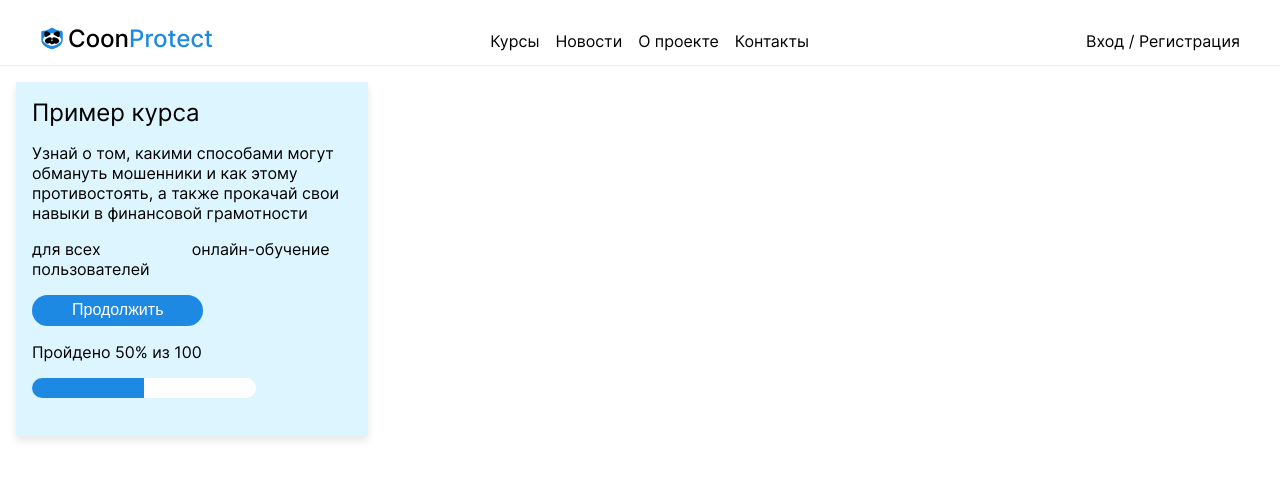
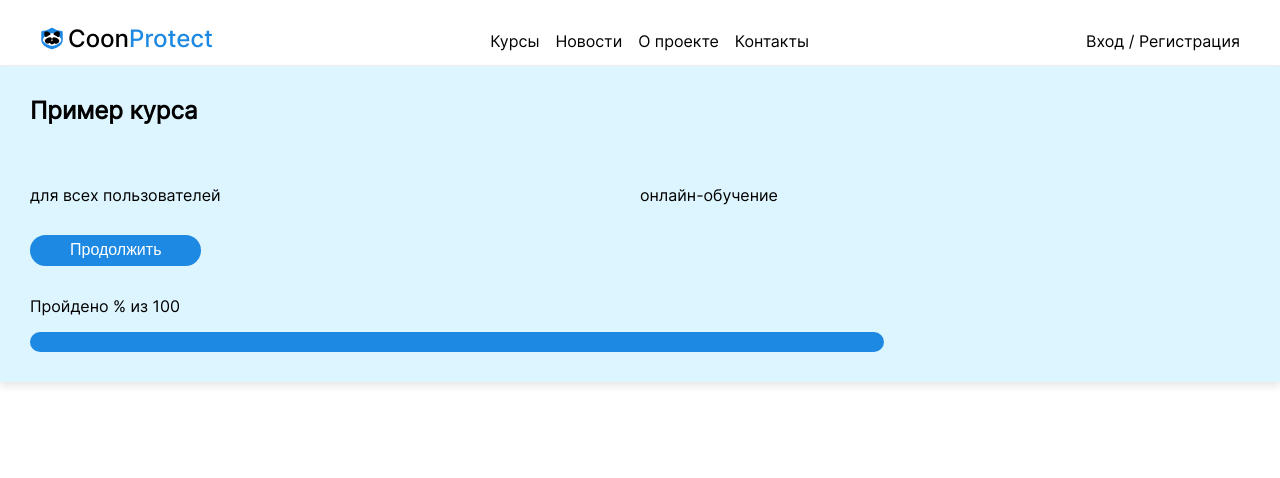
Before and after one commit to Alis2417/CoonProtect, a React (Create React App) app in the folder frontend/coonproject/: page /courses in a window 1280 px wide. Shown: the top 478 px of the page. Built offline with nearby package versions, Linux system fonts and the light colour scheme.

Commit message:
Изменена верстка карточки, добавлены пропы.

```diff
--- a/frontend/coonproject/src/pages/courses/components/course-card.css
+++ b/frontend/coonproject/src/pages/courses/components/course-card.css
@@ -1,11 +1,33 @@
 .course-card {
-    padding: 16px;
-    margin: 16px;
+    padding: 30px;
     box-shadow: 0 4px 8px rgba(0, 0, 0, 0.1);
-    width: 20rem;
-    height: 20.1rem;
-    background-color: #f2f2f2;
+    background-color: #DCF5FE;
+    display: flex;
+    flex-direction: column;
 }
+
+.course-card__template {
+    min-height: 20rem;
+    align-items: center;
+    justify-content: center;
+    cursor: pointer;
+    transition: background-color 100ms ease-in-out;
+}
+.course-card__template:hover {
+    background-color: #c9e7fc;
+}
+.course-card__template span {
+    font-size: 20px;
+    line-height: 24px;
+}
+
+.course-card__wrapper {
+    display: flex;
+    flex-direction: column;
+    justify-content: space-between;
+    flex-grow: 1;
+}
+
 .course-card--inProgress {
     background-color: #DCF5FE;
 }
@@ -15,21 +37,25 @@
 
 .course-card__header {
     font-size: 1.5em;
-    margin-bottom: 8px;
+    font-weight: bold;
 }
 
 .course-card__content {
-    margin: 1rem 0;
-    height: 5rem;
+    margin-top: 30px;
 }
 
 .course-card__type-education {
     display: flex;
     flex-direction: row;
+    justify-content: space-between;
+}
+.course-card__type-education > div {
+    width: 50%;
 }
 .course-card__button {
-    margin: 1rem 0;
-    border-radius: 1rem;
+    margin: 0;
+    margin-top: 30px;
+    border-radius: 20px;
     padding: 0.4rem 2.5rem;
     border: 1px solid black;
     cursor: pointer;
@@ -42,6 +68,11 @@
 .course-card__footer {
     display: flex;
     flex-direction: column;
+    margin-top: 30px;
+}
+
+.course-card__progress {
+    margin-top: 30px;
 }
 
 .progress-bar-container {
--- a/frontend/coonproject/src/pages/courses/components/course-card.js
+++ b/frontend/coonproject/src/pages/courses/components/course-card.js
@@ -1,32 +1,59 @@
 import React from 'react';
 import './course-card.css';
+import profileCard from "../../profile/components/profile-card";
+import { IconAdd } from "../Icons";
 
-function CourseCard({ title, text, percent, disable = false, inProccess = false }) {
+function CourseCard(props) {
+    const {
+      title,
+      progress,
+      lessons,
+      akHours,
+      type,
+      visibility,
+      description,
+      inProccess = false,
+      disabled,
+      isTemplate,
+      templateText,
+      onClick,
+      onAddCourse,
+    } = props
+
+    if (isTemplate) {
       return (
-        <div className={`course-card ${disable ? 'disabled' : ''} ${inProccess ? 'course-card--inProgress' : ''}`}>
+        <div className='course-card course-card__template' onClick={onAddCourse}>
+          <IconAdd />
+          <span>{templateText}</span>
+        </div>
+      )
+    }
+    return (
+      <div className={`course-card ${disabled ? 'disabled' : ''} ${inProccess ? 'course-card--inProgress' : ''}`}>
         <div className="course-card__header">{title}</div>
+        <div className="course-card__wrapper">
           <div className="course-card__content">
-                <div>{text}</div>
+            <div>{description}</div>
           </div>
           <div className="course-card__footer">
             <div className="course-card__type-education">
-                    <div style={{ width: '49.9%' }}>для всех пользователей</div>
+              <div>для всех пользователей</div>
               <div>онлайн-обучение</div>
             </div>
             <div>
-                    <button className={`course-card__button ${inProccess ? 'course-card__button--inProgress' : ''}`}>
+              <button className={`course-card__button ${inProccess ? 'course-card__button--inProgress' : ''}`} onClick={onClick}>
                 {inProccess ? 'Продолжить' : 'Подробнее'}
               </button>
             </div>
-
             {inProccess && (
-                    <>
-                        <div>Пройдено {percent}% из 100</div>
+              <div className="course-card__progress">
+                <div>Пройдено {progress}% из 100</div>
                 <div className="progress-bar-container">
-                            <div className="progress-bar" style={{ width: `${percent}%` }}></div>
+                  <div className="progress-bar" style={{width: `${progress}%`}}></div>
                 </div>
-                    </>
+              </div>
             )}
+          </div>
         </div>
       </div>
     );
```
Lines whose indentation alone changed are shown as unchanged.
